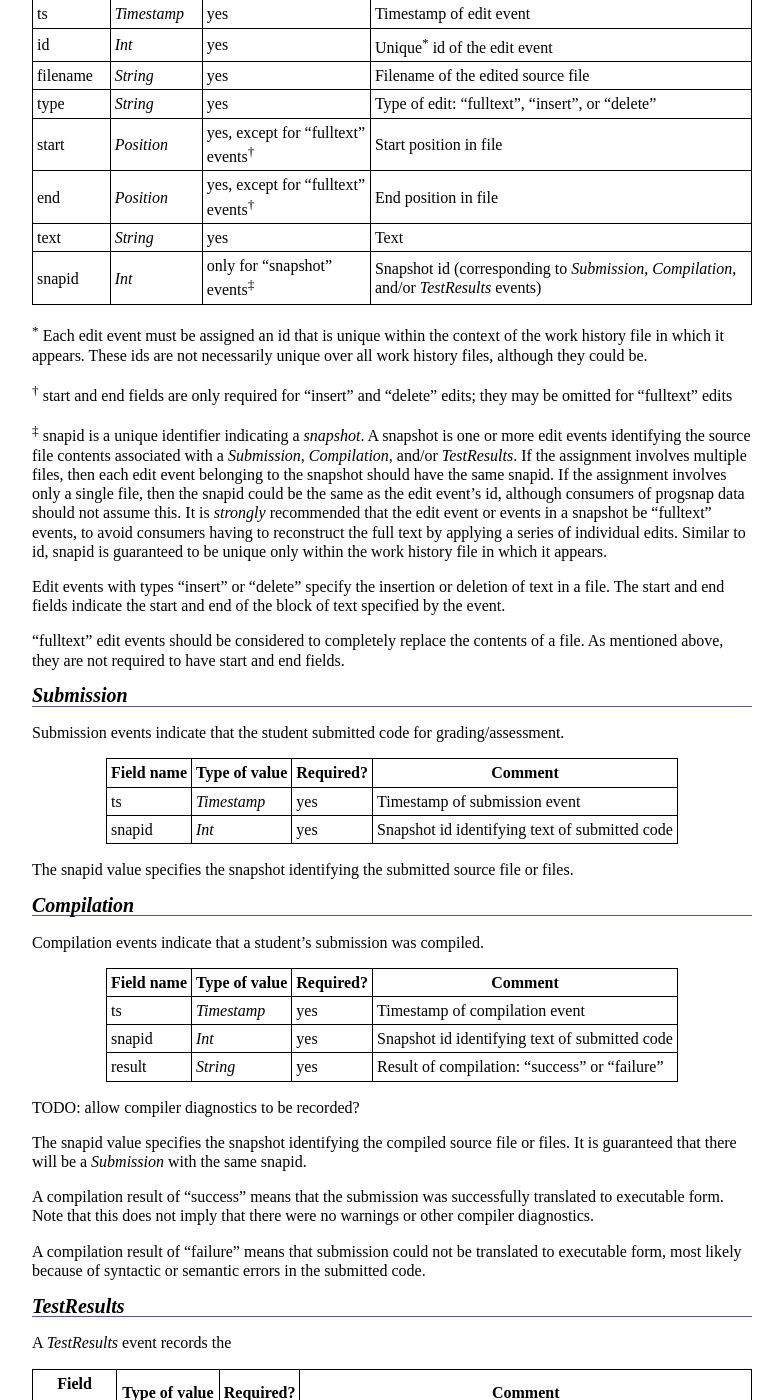
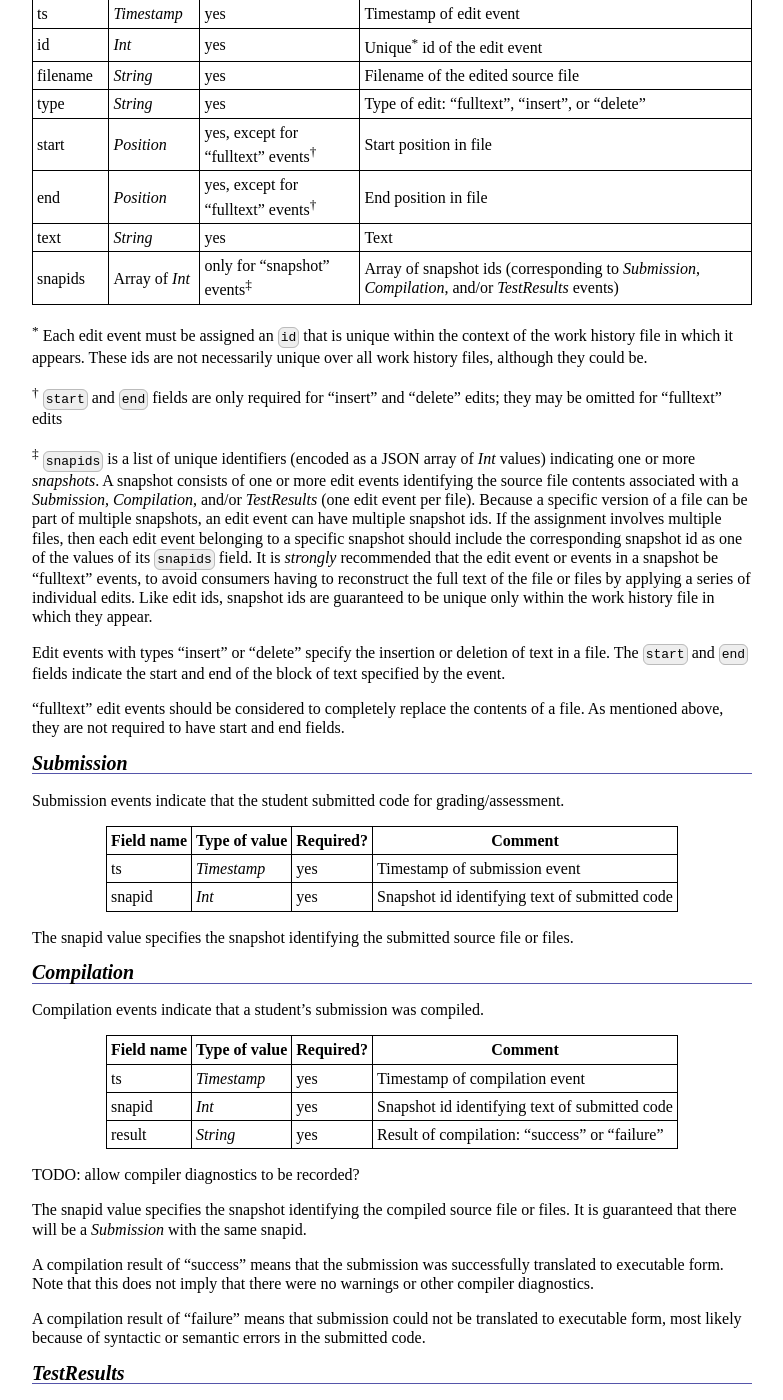
Before and after one commit to cloudcoderdotorg/progsnap-spec, a Jekyll site: the page built from spec-0.1-dev.md, in a window 1280 px wide and 1400 px high, scrolled down 3422 px. Shown: the whole window, without its empty margins (248-1031 px from the left). Built offline with Jekyll 4.4.1, drawn with Linux system fonts in a browser that asks for light colours; Markdown is read by kramdown in place of the engine named in the settings; some of the changed text lies outside the part shown.

Commit message:
allow edit events to be part of >1 snapshot

```diff
--- a/spec-0.1-dev.md
+++ b/spec-0.1-dev.md
@@ -143,15 +143,15 @@ type       | *String*      | yes       | Type of edit: "fulltext", "insert", or
 start      | *Position*    | yes, except for "fulltext" events<sup>&dagger;</sup> | Start position in file
 end        | *Position*    | yes, except for "fulltext" events<sup>&dagger;</sup> | End position in file
 text       | *String*      | yes       | Text
-snapid     | *Int*         | only for "snapshot" events<sup>&Dagger;</sup> | Snapshot id (corresponding to *Submission*, *Compilation*, and/or *TestResults* events)
+snapids    | Array of *Int*  | only for "snapshot" events<sup>&Dagger;</sup> | Array of snapshot ids (corresponding to *Submission*, *Compilation*, and/or *TestResults* events)
 
-<sup>\*</sup> Each edit event must be assigned an id that is unique within the context of the work history file in which it appears.  These ids are not necessarily unique over all work history files, although they could be.
+<sup>\*</sup> Each edit event must be assigned an `id` that is unique within the context of the work history file in which it appears.  These ids are not necessarily unique over all work history files, although they could be.
 
-<sup>&dagger;</sup> start and end fields are only required for "insert" and "delete" edits; they may be omitted for "fulltext" edits
+<sup>&dagger;</sup> `start` and `end` fields are only required for "insert" and "delete" edits; they may be omitted for "fulltext" edits
 
-<sup>&Dagger;</sup> snapid is a unique identifier indicating a *snapshot*.  A snapshot is one or more edit events identifying the source file contents associated with a *Submission*, *Compilation*, and/or *TestResults*.  If the assignment involves multiple files, then each edit event belonging to the snapshot should have the same snapid.  If the assignment involves only a single file, then the snapid could be the same as the edit event's id, although consumers of progsnap data should not assume this.  It is *strongly* recommended that the edit event or events in a snapshot be "fulltext" events, to avoid consumers having to reconstruct the full text by applying a series of individual edits.  Similar to id, snapid is guaranteed to be unique only within the work history file in which it appears.
+<sup>&Dagger;</sup> `snapids` is a list of unique identifiers (encoded as a JSON array of *Int* values) indicating one or more *snapshots*.  A snapshot consists of one or more edit events identifying the source file contents associated with a *Submission*, *Compilation*, and/or *TestResults* (one edit event per file).  Because a specific version of a file can be part of multiple snapshots, an edit event can have multiple snapshot ids.  If the assignment involves multiple files, then each edit event belonging to a specific snapshot should include the corresponding snapshot id as one of the values of its `snapids` field.  It is *strongly* recommended that the edit event or events in a snapshot be "fulltext" events, to avoid consumers having to reconstruct the full text of the file or files by applying a series of individual edits.  Like edit ids, snapshot ids are guaranteed to be unique only within the work history file in which they appear.
 
-Edit events with types "insert" or "delete" specify the insertion or deletion of text in a file.  The start and end fields indicate the start and end of the block of text specified by the event.
+Edit events with types "insert" or "delete" specify the insertion or deletion of text in a file.  The `start` and `end` fields indicate the start and end of the block of text specified by the event.
 
 "fulltext" edit events should be considered to completely replace the contents of a file.  As mentioned above, they are not required to have start and end fields.
 
@@ -186,7 +186,7 @@ A compilation result of "failure" means that submission could not be translated
 
 ## *TestResults*
 
-A *TestResults* event records the
+A *TestResults* event records the results of running tests on a compiled *Submission*.
 
 Field name | Type of value | Required? | Comment
 ---------- | ------------- | --------- | -------
```
